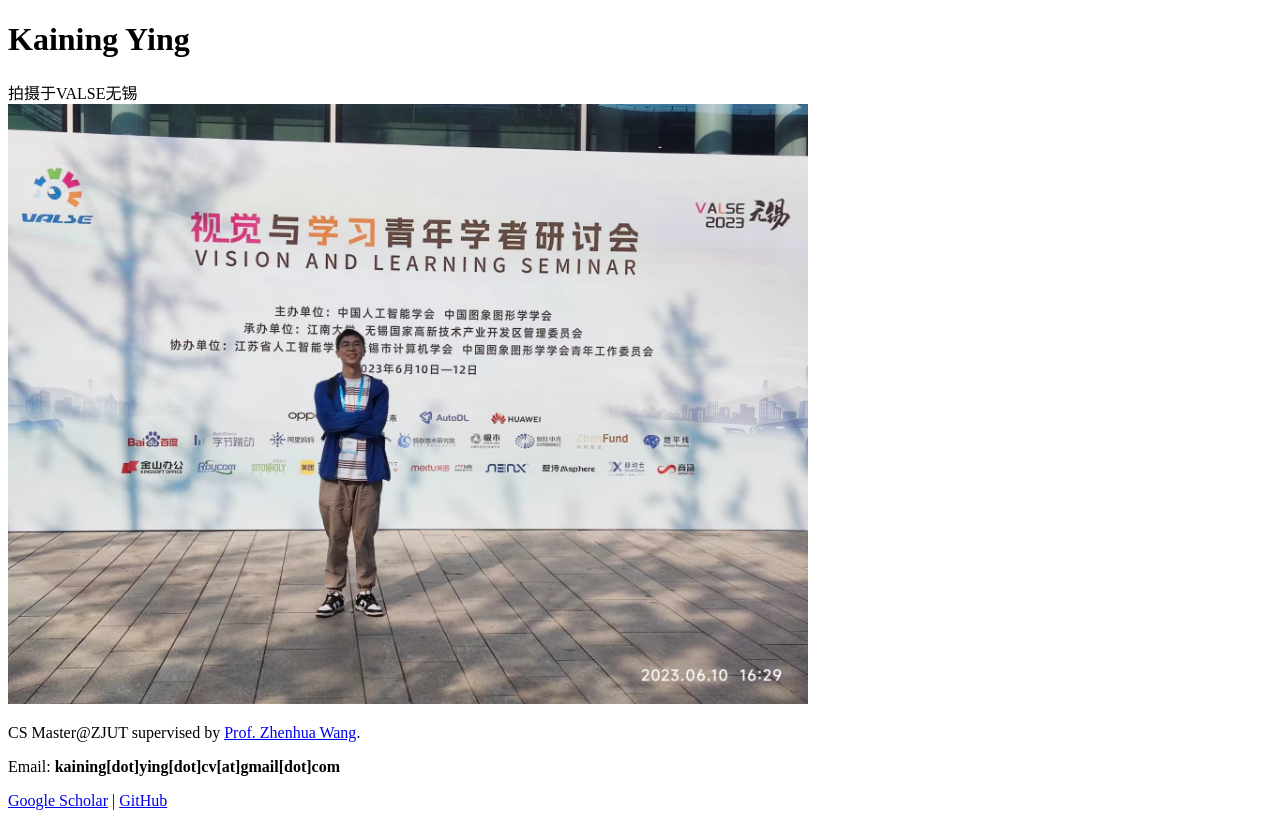
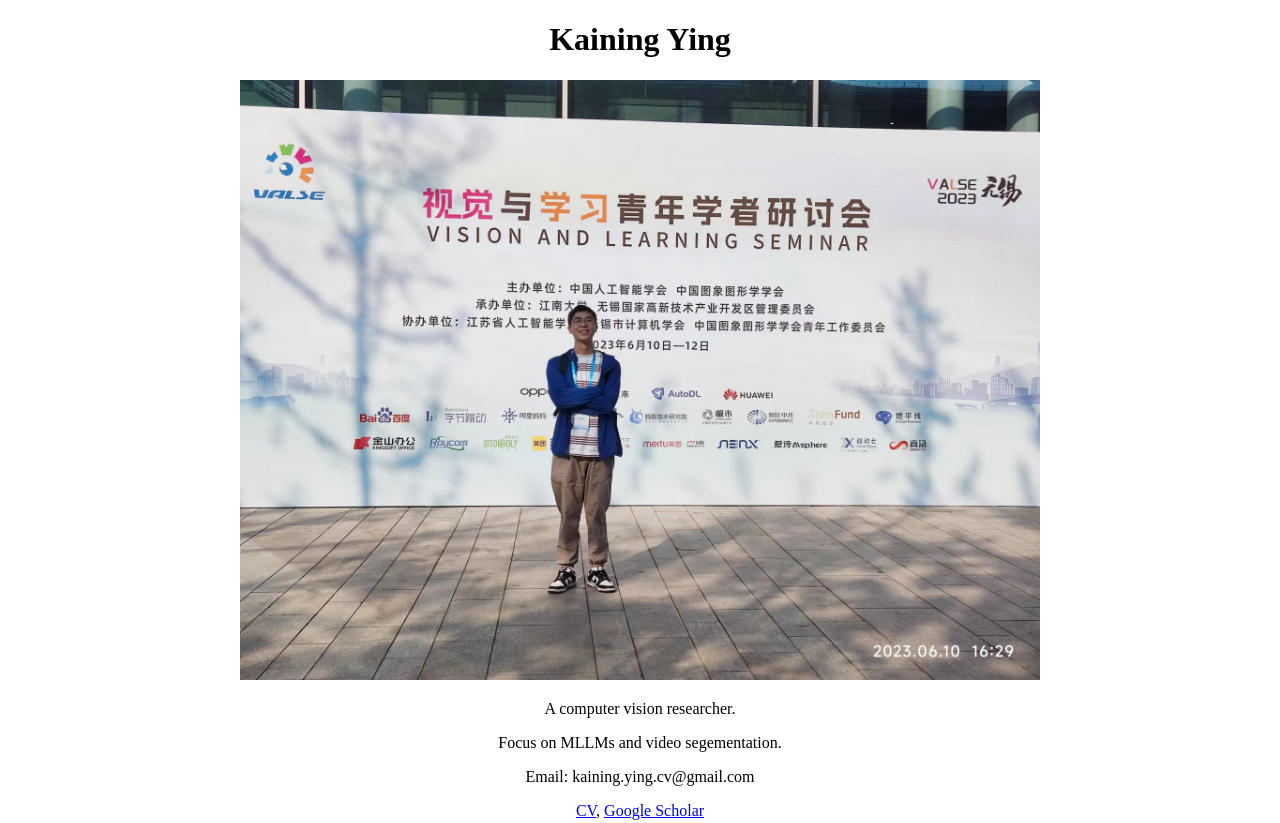
Before and after one commit to KainingYing/KainingYing.github.io, a plain HTML site: page index.html in a window 1280 px wide. Shown: the top 823 px of the page. Drawn offline with Linux system fonts and the light colour scheme.

Commit message:
Update index.html

```diff
--- a/index.html
+++ b/index.html
@@ -1,4 +1,4 @@
-<!DOCTYPE html>
+<!-- <!DOCTYPE html>
 <html>
   <head>
     <meta charset="UTF-8">
@@ -89,3 +89,38 @@
 
   </body>
 </html>
+ -->
+
+
+
+<!DOCTYPE html>
+<html>
+<head>
+<style>
+body {
+  text-align: center;
+  font-family: Times New Roman, Times, serif;
+}
+</style>
+</head>
+<body>
+
+<h1>Kaining Ying</h1>
+
+<img src="kainingying.github.io/assets/wuxi2023.jpg" alt="Example Image" width="800" height="600">
+
+<p>A computer vision researcher. </p>
+
+<p>Focus on MLLMs and video segementation. </p>
+
+<!-- <p>University of Example</p> -->
+
+<p>Email: kaining.ying.cv@gmail.com</p>
+
+<p><a href="kainingying.github.io/assets/cv_main.pdf">CV</a>, <a href="https://scholar.google.com/citations?user=MDvaeqUAAAAJ&hl=zh-CN">Google Scholar</a></p>
+
+
+
+
+
+</body>
```
